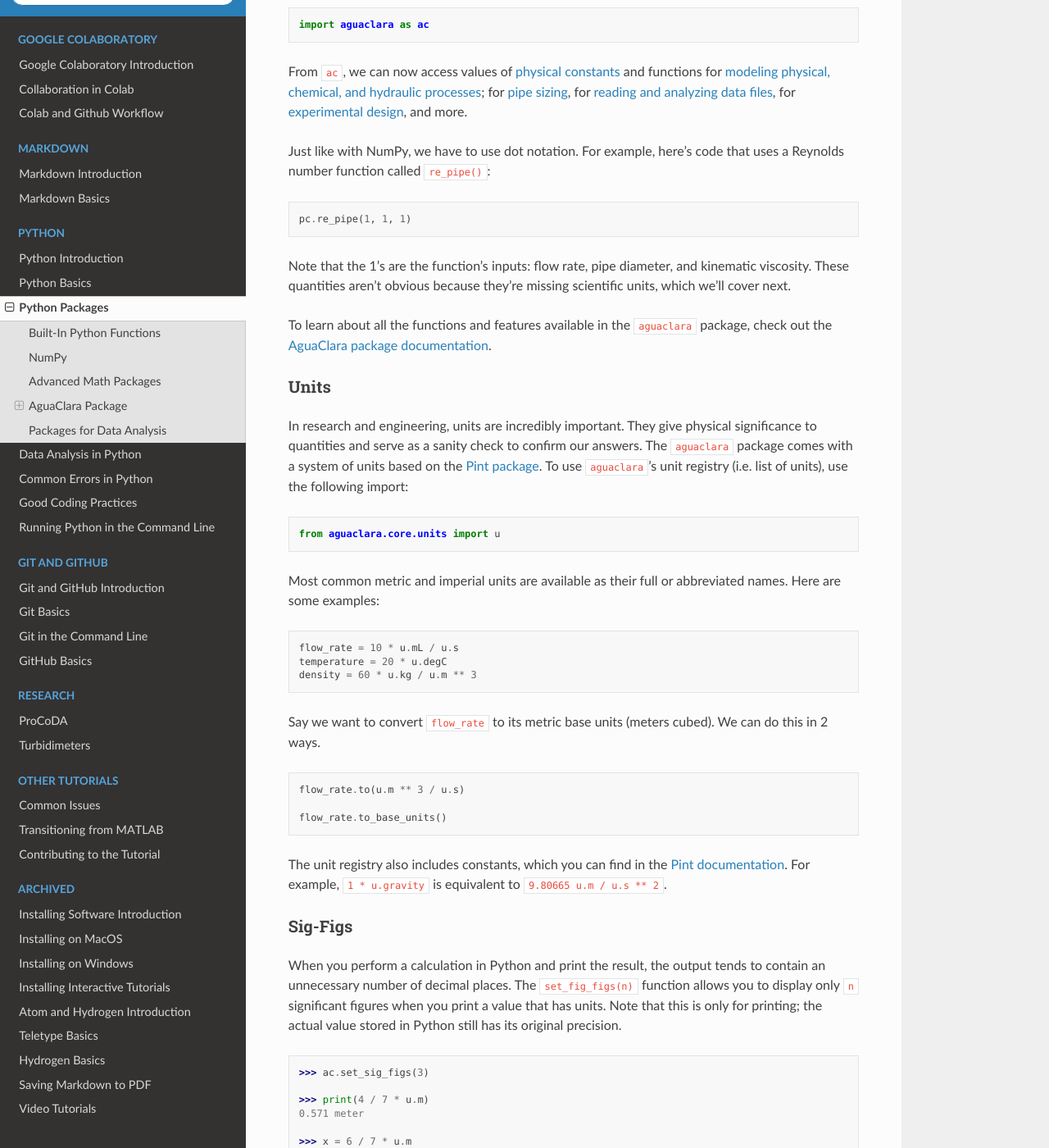
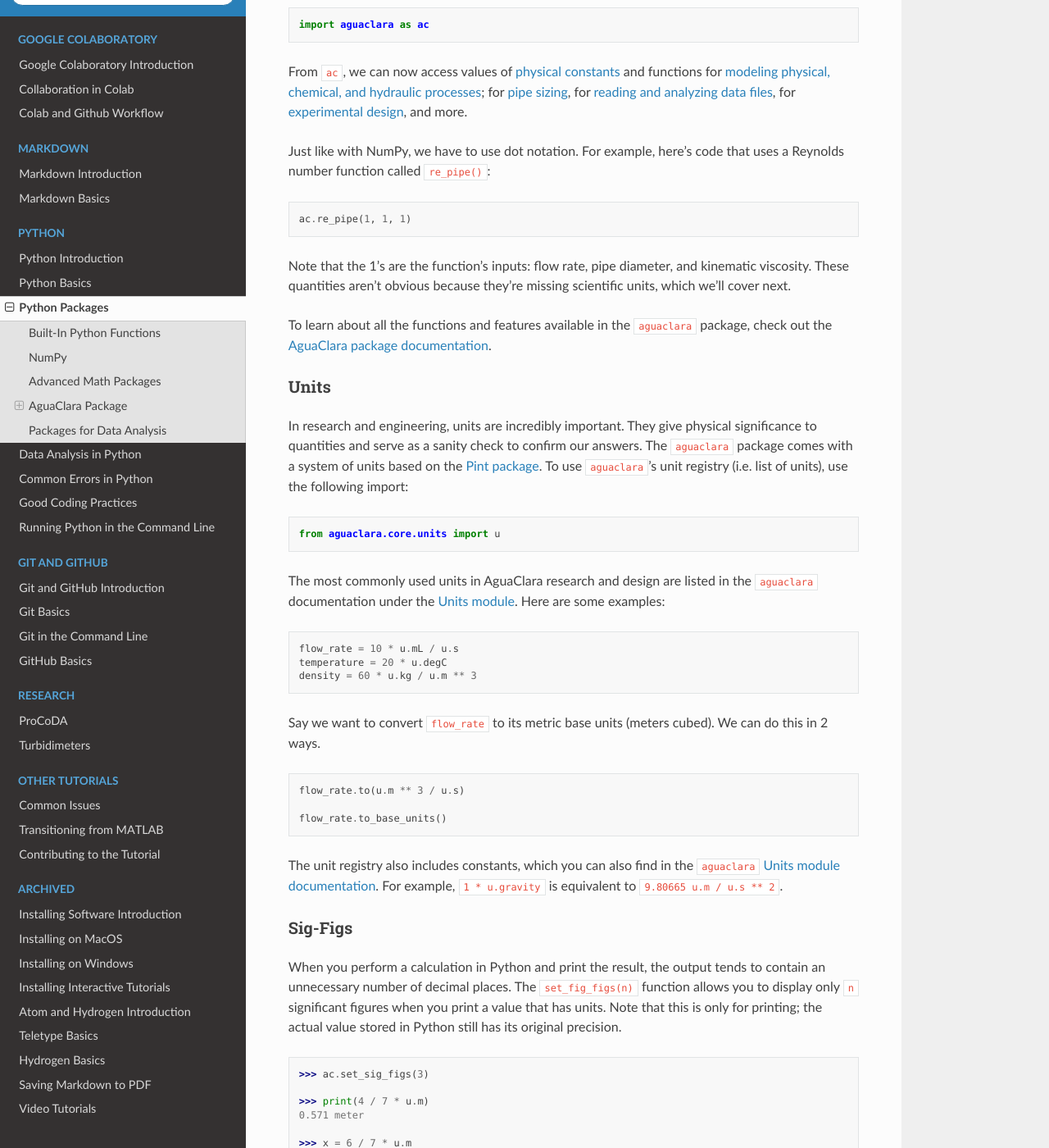
Before and after one commit to AguaClara/aguaclara_tutorial, a Sphinx documentation site: the page built from docs/source/python/python-packages.rst, in a window 1280 px wide and 1400 px high, scrolled down 1260 px. Shown: the whole window at 82% size. Built offline with Sphinx 7.4.7 and the Read the Docs theme 2.0.0, drawn with Linux system fonts in a browser that asks for light colours.

Commit message:
Add link to units documentation

```diff
--- a/docs/source/python/python-packages.rst
+++ b/docs/source/python/python-packages.rst
@@ -52,7 +52,7 @@ Just like with NumPy, we have to use dot notation. For example, here's code that
 
 .. code-block:: python
 
-    pc.re_pipe(1, 1, 1)
+    ac.re_pipe(1, 1, 1)
 
 Note that the 1's are the function's inputs: flow rate, pipe diameter, and kinematic viscosity. These quantities aren't obvious because they're missing scientific units, which we'll cover next.
 
@@ -67,7 +67,7 @@ In research and engineering, units are incredibly important. They give physical
 
     from aguaclara.core.units import u
 
-Most common metric and imperial units are available as their full or abbreviated names. Here are some examples:
+The most commonly used units in AguaClara research and design are listed in the ``aguaclara`` documentation under the `Units module <https://aguaclara.github.io/aguaclara/core/units.html>`_. Here are some examples:
 
 .. code-block:: python
 
@@ -83,7 +83,7 @@ Say we want to convert ``flow_rate`` to its metric base units (meters cubed). We
 
     flow_rate.to_base_units()
 
-The unit registry also includes constants, which you can find in the `Pint documentation <https://github.com/hgrecco/pint/blob/master/pint/constants_en.txt>`_. For example, ``1 * u.gravity`` is equivalent to ``9.80665 u.m / u.s ** 2``.
+The unit registry also includes constants, which you can also find in the ``aguaclara`` `Units module documentation <https://aguaclara.github.io/aguaclara/core/units.html#constants>`_. For example, ``1 * u.gravity`` is equivalent to ``9.80665 u.m / u.s ** 2``.
 
 Sig-Figs
 ~~~~~~~~
```
